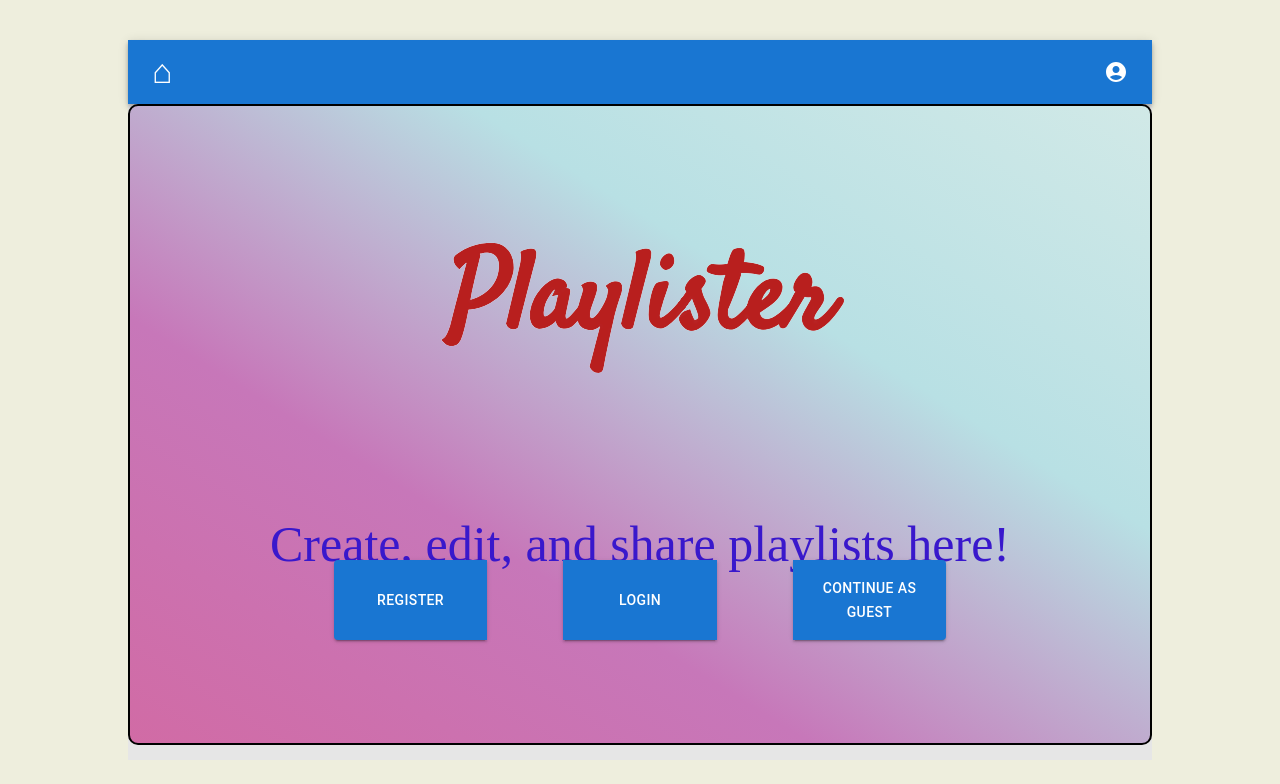
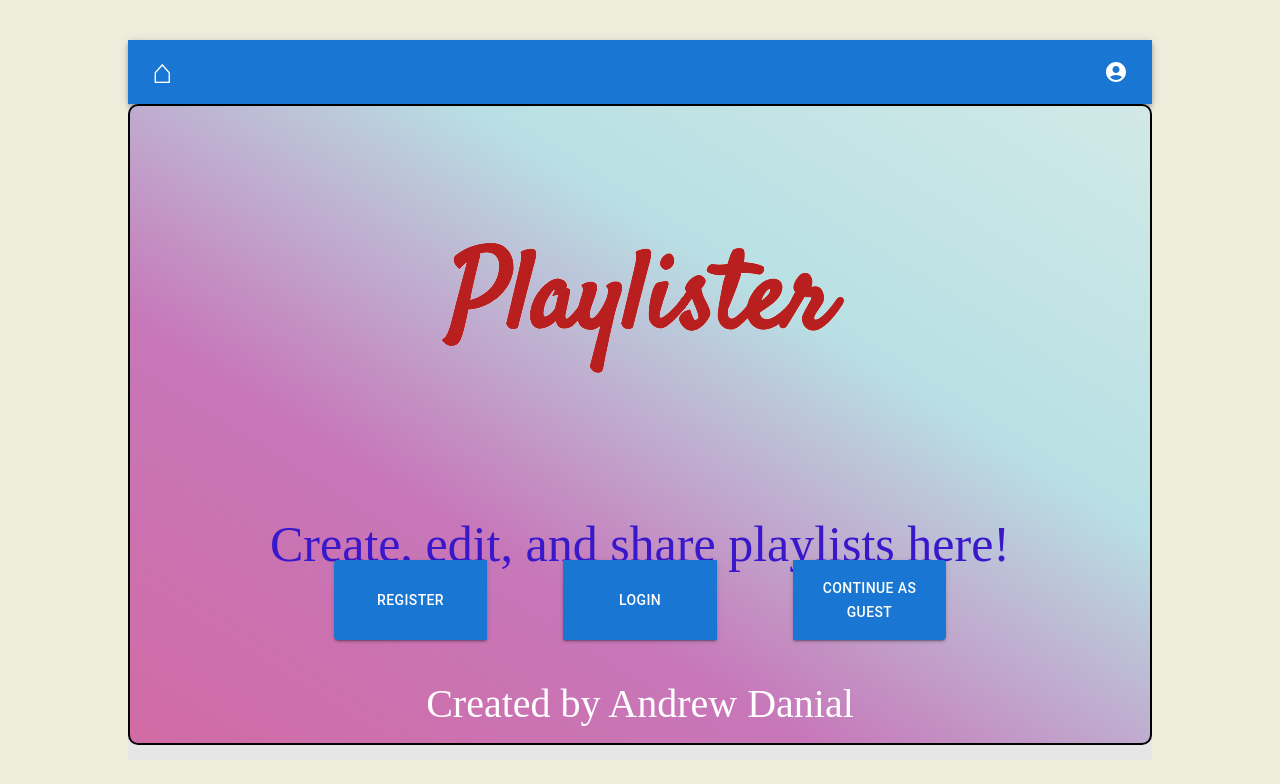
Before and after one commit to AndrewDanial/playlister, a React (Create React App) app in the folder client/: page / in a window 1280 px wide. Shown: the top 784 px of the page. Built offline with nearby package versions, Linux system fonts and the light colour scheme; no server answers.

Commit message:
Forgot to put my name

```diff
--- a/client/src/components/SplashScreen.js
+++ b/client/src/components/SplashScreen.js
@@ -42,6 +42,9 @@ export default function SplashScreen() {
                 <Button onClick={handleLogin} variant="contained" sx={buttonStyle}>Login</Button>
                 <Button onClick={continueAsGuest} href="" variant="contained" sx={buttonStyle} >Continue As Guest</Button>
             </ButtonGroup>
+            <div style={{ fontSize: "30pt" }}>
+                Created by Andrew Danial
+            </div>
         </div >
 
     )
```
